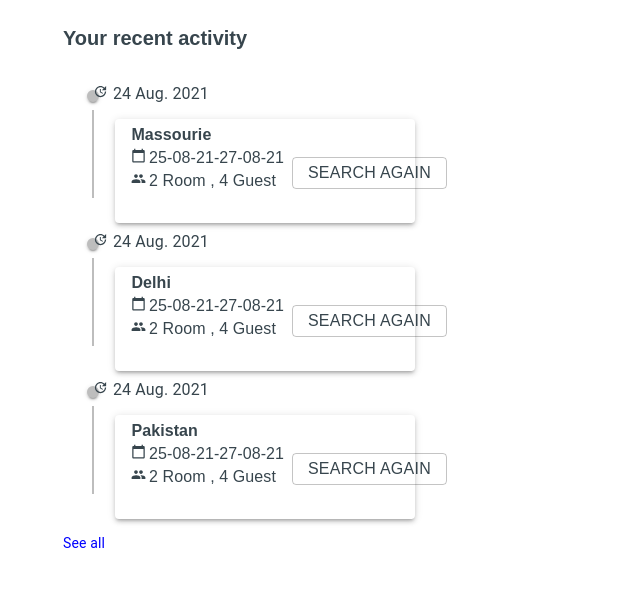
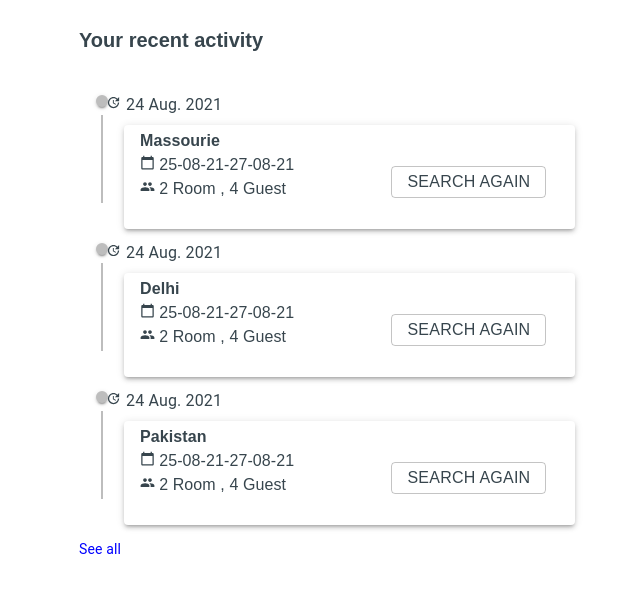
Before and after one commit to Rahul3105/trivago-clone, a React (Create React App) app: page / in a window 1280 px wide. Shown: the top 592 px of the page, without its empty margins (97-737 px from the left). Built offline with nearby package versions, Linux system fonts and the light colour scheme; data requests are answered from the project's data file.

Commit message:
Css changes

```diff
--- a/src/components/Recently-activity/RecentlyData.jsx
+++ b/src/components/Recently-activity/RecentlyData.jsx
@@ -13,6 +13,7 @@ import { Button, Paper, Typography } from "@material-ui/core";
 import UpdateIcon from "@material-ui/icons/Update";
 import CalendarTodayIcon from "@material-ui/icons/CalendarToday";
 import PeopleIcon from "@material-ui/icons/People";
+import { Redirect, useHistory } from "react-router-dom";
 
 
 const useStyles = makeStyles((theme) => ({
@@ -29,8 +30,12 @@ const useStyles = makeStyles((theme) => ({
 
 export default function RecentlyData({ data }) {
     const classes = useStyles();
+    const history = useHistory()
   const { date, location, checkin, checkout, room, guest } = data;
-  console.log(data);
+    // console.log(data);
+    const handleRecentlyMain = () => {
+        return <Redirect to="/recentlyMain"></Redirect>
+    }
   return (
     <Activity>
       <Timeline>
@@ -64,7 +69,7 @@ export default function RecentlyData({ data }) {
                 </Typography>
               </div>
               <div className="data-button">
-                <Button variant="outlined">Search again</Button>
+                  <Button variant="outlined" onClick={handleRecentlyMain}>Search again</Button>
               </div>
             </Paper>
           </TimelineContent>
@@ -79,15 +84,17 @@ const Activity = styled.div`
   background-color: #fff;
   /* border: 1px solid red; */
   padding-left: 0;
-  margin-left: -15%;
+  margin-left: -24%;
   /* position:absolute; */
-  width:100%;
+  min-width:700px;
 
 
   & .timeline-date{
       font-size:16px;
       position: relative;
-      right:-20%;
+      right:-15%;
+      margin-top:.7%;
+      margin-bottom:1%;
       margin-left:-30%;
   }
   & .box-data {
--- a/src/components/Recently-activity/RecentlyHome.jsx
+++ b/src/components/Recently-activity/RecentlyHome.jsx
@@ -45,7 +45,8 @@ export const RecentlyHome = () => {
 }
 
 const ActivityHome = styled.div`
-  width: 50%;
+  width: 55%;
+  min-width:500px;
   & .activity-heading {
     margin: 4% 25%;
     font-size: 20px;
--- a/src/components/Recently-activity/RecentlyMain.jsx
+++ b/src/components/Recently-activity/RecentlyMain.jsx
@@ -0,0 +1,9 @@
+import React from 'react'
+
+export const RecentlyMain = () => {
+    return (
+        <div>
+            yes
+        </div>
+    )
+}
--- a/src/components/Route component/Routes.jsx
+++ b/src/components/Route component/Routes.jsx
@@ -1,19 +1,25 @@
 import { Switch, Route } from 'react-router-dom';
 import { RecentlyHome } from '../Recently-activity/RecentlyHome';
 import {Auth} from '../login-signup component/Auth'
+import { RecentlyMain } from '../Recently-activity/RecentlyMain';
 const Routes = () => {
-    return <>
+    return (
+      <>
         <Switch>
-            <Route exact path='/'>
-                <RecentlyHome/>
+          <Route exact path="/">
+            <RecentlyHome />
           </Route>
-            <Route exact path='/auth'>
-                <Auth/>
+          <Route exact path="/auth">
+            <Auth />
+          </Route>
+          <Route exact path="/recentlyMain">
+            <RecentlyMain />
           </Route>
           <Route>
             <h1>Page not found</h1>
           </Route>
         </Switch>
       </>
+    );
 }
 export { Routes };
```
Lines whose indentation alone changed are shown as unchanged.
